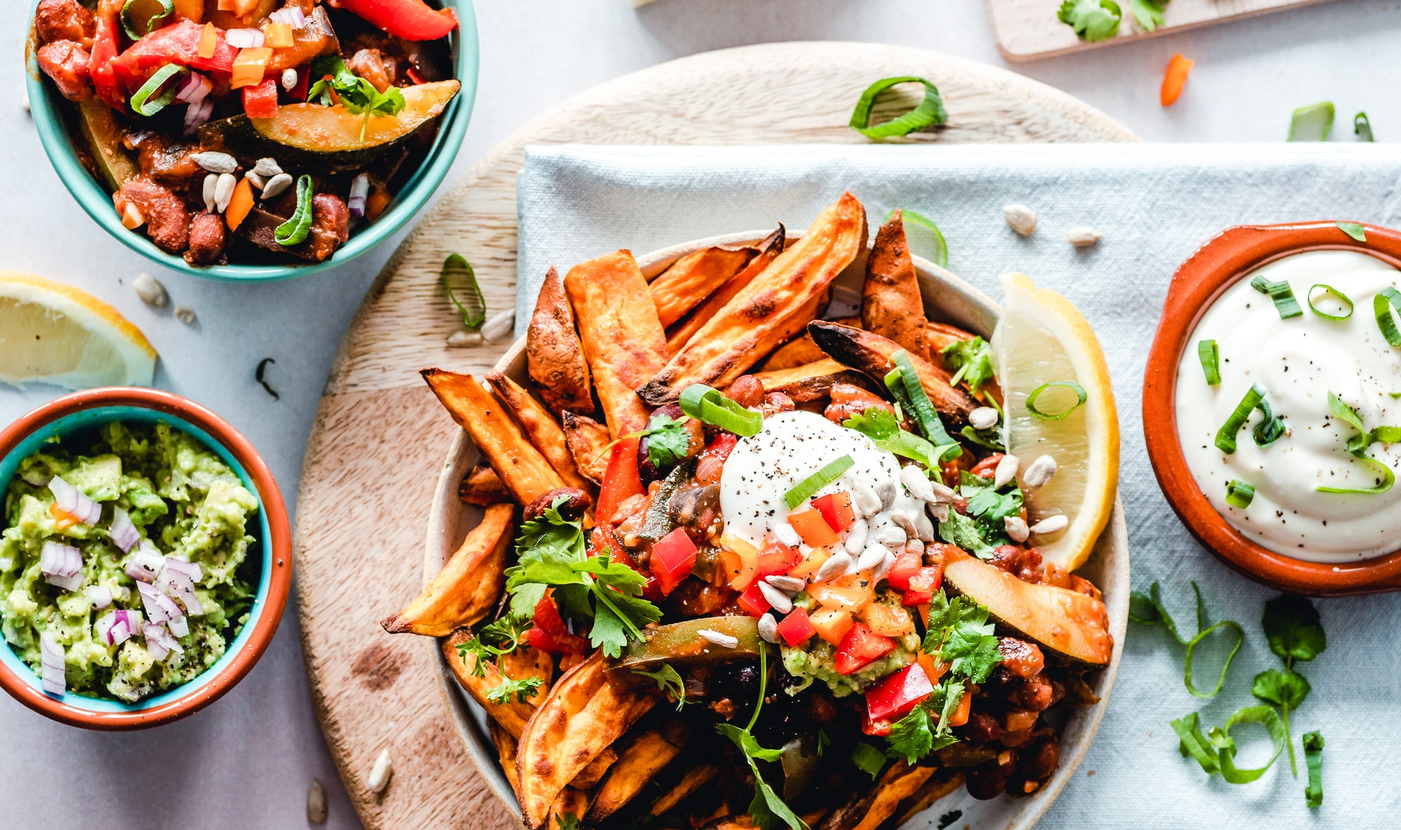
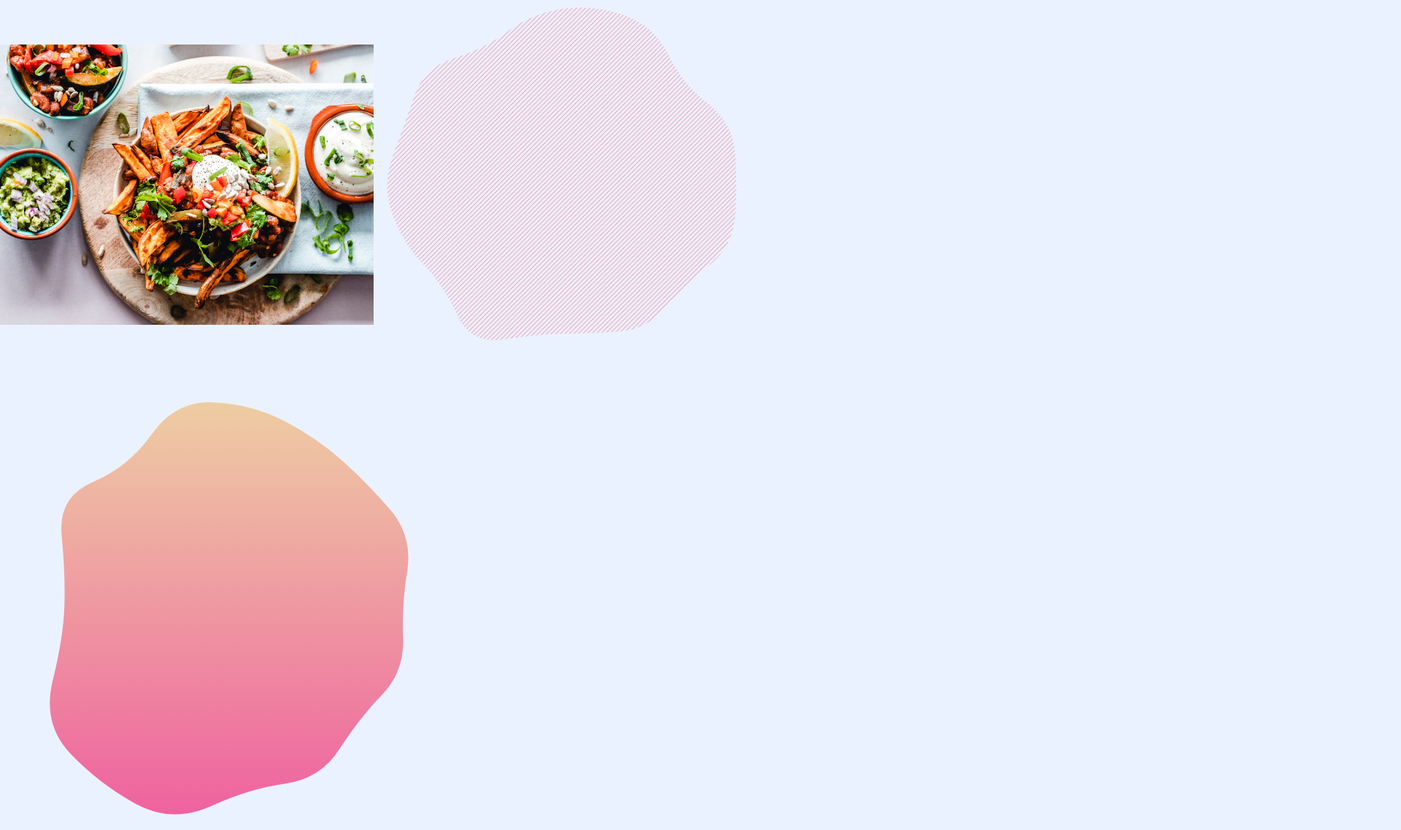
Before and after one commit to KDhanashri/Zomato, a plain HTML site: page index.html in a window 1280 px wide. Shown: the part 292-1429 px from the top of the page at 73% size, 1920 px wide, since content can reach past the window. Drawn offline with nearby package versions, Linux system fonts and the light colour scheme.

Commit message:
Modified

```diff
--- a/index.html
+++ b/index.html
@@ -25,9 +25,9 @@
         <button class="btn">Order Now</button>
   </div>
   <div class="div2">
-      <img class="hero-img" src="assets\hero.jpg" alt="heroImg">
-      <img class="herobgpattren" src="assets\svg\herobgpattren.svg" alt="herobgpattren">
-      <img class="heroShape" src="assets\svg\heroShape.svg" alt="heroShape" width="30%" height="30%">
+      <img class="hero-img" src="assets\hero.jpg" alt="heroImg" width="40%" height="30%">
+      <img class="herobgpattren" src="assets\svg\herobgpattren.svg" alt="herobgpattren" width="40%" height="30%">
+      <img class="heroShape" src="assets\svg\heroShape.svg" alt="heroShape" width="50%" height="30%">
   </div>
 </section>
 
```
